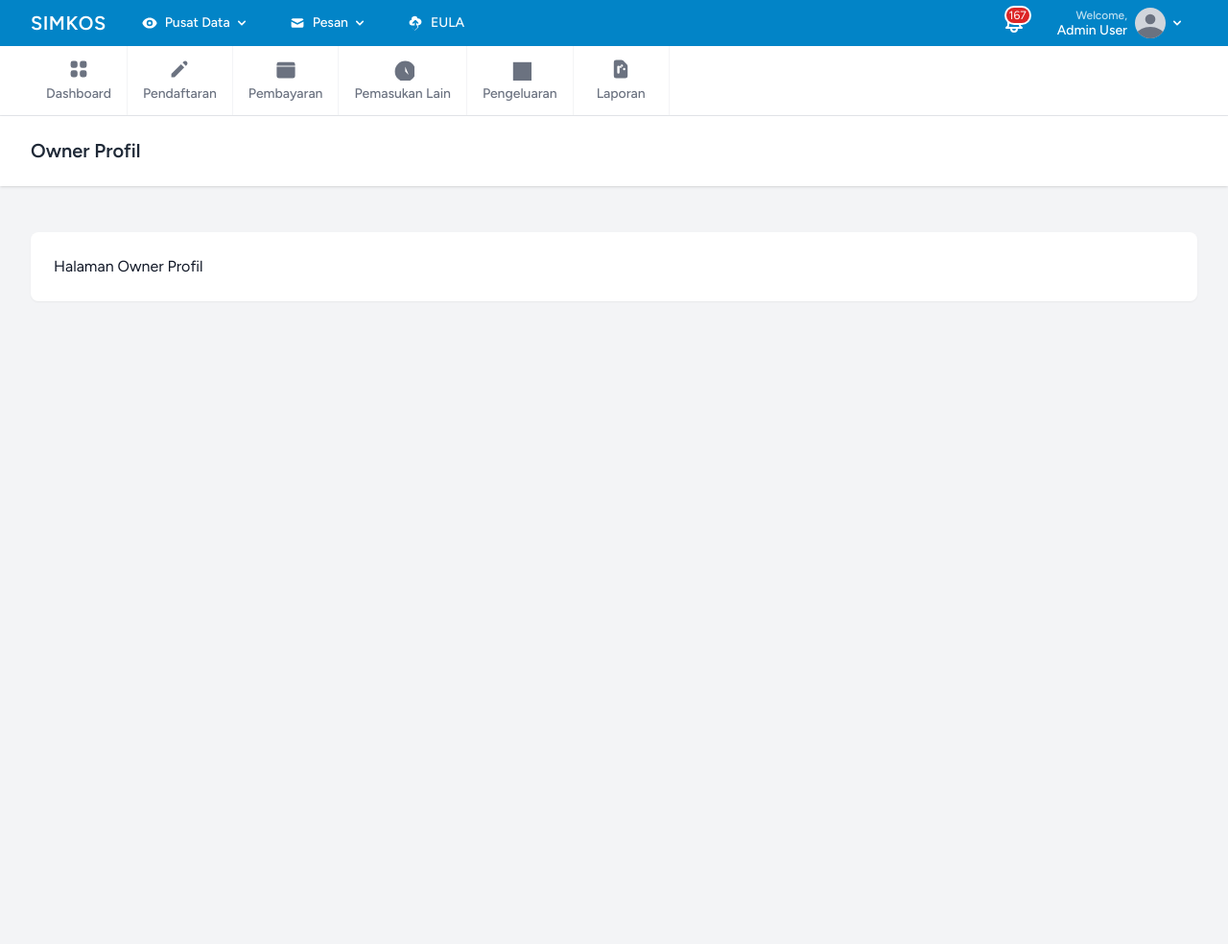
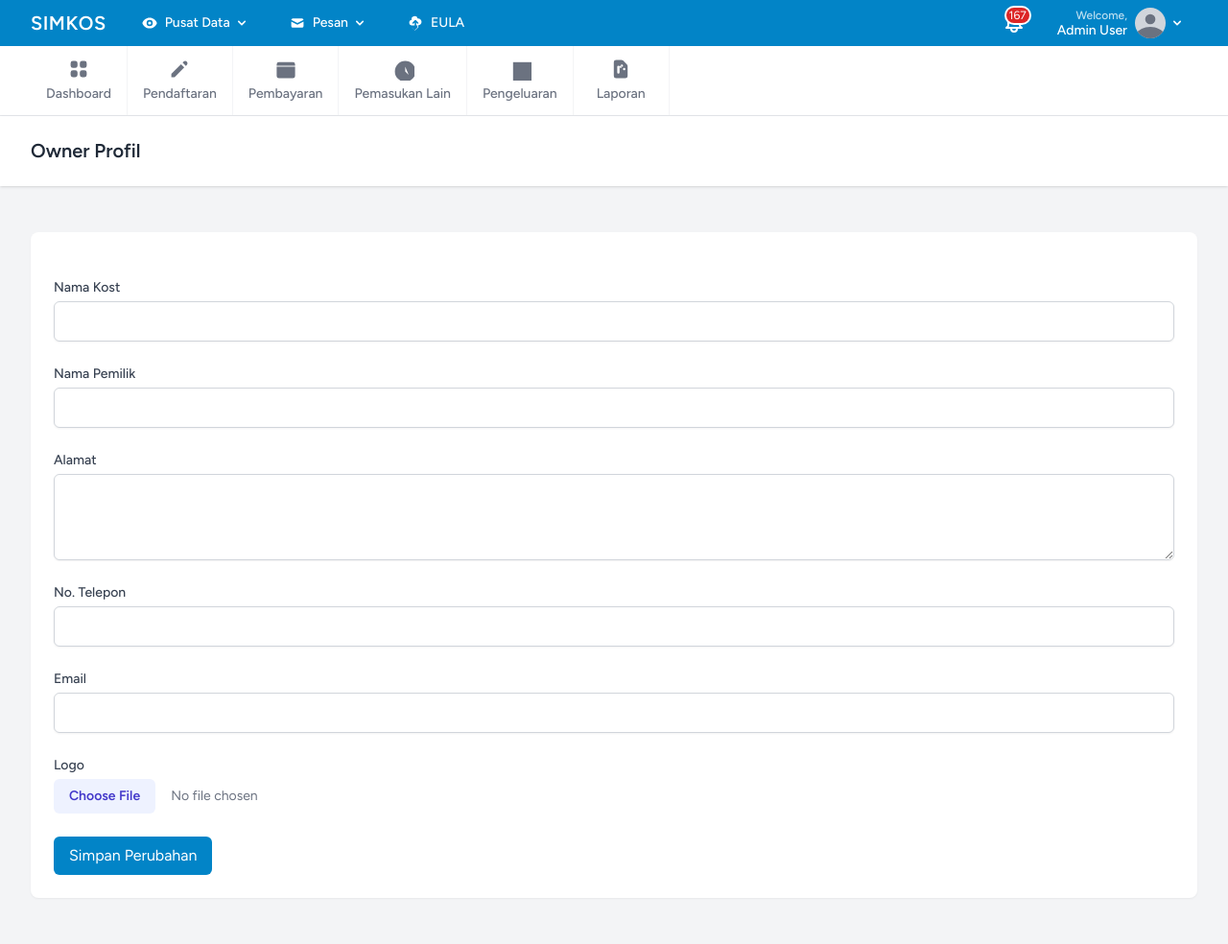
Before and after one commit to Indra77ya/manajemenkos, a Laravel app: page /admin/owner-profil in a window 1280 px wide. Shown: the whole page at 96% size. Before the commit the page ends 284 px from the top, so only its background shows below. Run offline with Laravel 12, Linux system fonts and the light colour scheme; a user stored in the database is signed in; data comes from the database, SQL or seed files in the repository; data that the repository does not hold is empty; style sheets or scripts are compiled from the project's sources.

Commit message:
feat: implement Owner Profile page
- Add OwnerProfile model and migration with fields: nama_kost, nama_pemilik, alamat, no_telepon, email, logo_path.
- Create OwnerProfileController with edit and update methods.
- Update web.php routes to use OwnerProfileController.
- Implement owner_profil.blade.php view with form and image upload.
- Add OwnerProfileTest.php for feature verification.

Co-authored-by: Indra77ya <42796139+Indra77ya@users.noreply.github.com>

```diff
--- /dev/null
+++ b/app/Http/Controllers/OwnerProfileController.php
@@ -0,0 +1,54 @@
+<?php
+
+namespace App\Http\Controllers;
+
+use App\Models\OwnerProfile;
+use Illuminate\Http\Request;
+use Illuminate\Support\Facades\Storage;
+
+class OwnerProfileController extends Controller
+{
+    public function edit()
+    {
+        $profile = OwnerProfile::first();
+        return view('admin.pusat_data.owner_profil', compact('profile'));
+    }
+
+    public function update(Request $request)
+    {
+        $request->validate([
+            'nama_kost' => 'nullable|string|max:255',
+            'nama_pemilik' => 'nullable|string|max:255',
+            'alamat' => 'nullable|string',
+            'no_telepon' => 'nullable|string|max:50',
+            'email' => 'nullable|email|max:255',
+            'logo' => 'nullable|image|mimes:jpeg,png,jpg,gif|max:2048',
+        ]);
+
+        $profile = OwnerProfile::first();
+
+        if (!$profile) {
+            $profile = new OwnerProfile();
+        }
+
+        $profile->nama_kost = $request->nama_kost;
+        $profile->nama_pemilik = $request->nama_pemilik;
+        $profile->alamat = $request->alamat;
+        $profile->no_telepon = $request->no_telepon;
+        $profile->email = $request->email;
+
+        if ($request->hasFile('logo')) {
+            // Delete old logo if exists
+            if ($profile->logo_path && Storage::disk('public')->exists($profile->logo_path)) {
+                Storage::disk('public')->delete($profile->logo_path);
+            }
+
+            $path = $request->file('logo')->store('logos', 'public');
+            $profile->logo_path = $path;
+        }
+
+        $profile->save();
+
+        return redirect()->route('admin.owner-profil')->with('success', 'Profil berhasil diperbarui.');
+    }
+}
--- /dev/null
+++ b/app/Models/OwnerProfile.php
@@ -0,0 +1,17 @@
+<?php
+
+namespace App\Models;
+
+use Illuminate\Database\Eloquent\Model;
+
+class OwnerProfile extends Model
+{
+    protected $fillable = [
+        'nama_kost',
+        'nama_pemilik',
+        'alamat',
+        'no_telepon',
+        'email',
+        'logo_path',
+    ];
+}
--- a/resources/views/admin/pusat_data/owner_profil.blade.php
+++ b/resources/views/admin/pusat_data/owner_profil.blade.php
@@ -7,9 +7,82 @@
 
     <div class="py-12">
         <div class="max-w-7xl mx-auto sm:px-6 lg:px-8">
+
+            @if(session('success'))
+                <div class="mb-4 bg-green-100 border border-green-400 text-green-700 px-4 py-3 rounded relative" role="alert">
+                    <strong class="font-bold">Sukses!</strong>
+                    <span class="block sm:inline">{{ session('success') }}</span>
+                </div>
+            @endif
+
             <div class="bg-white dark:bg-gray-800 overflow-hidden shadow-sm sm:rounded-lg">
                 <div class="p-6 text-gray-900 dark:text-gray-100">
-                    {{ __("Halaman Owner Profil") }}
+                    <form action="{{ route('admin.owner-profil.update') }}" method="POST" enctype="multipart/form-data" class="space-y-6">
+                        @csrf
+                        @method('PUT')
+
+                        <!-- Nama Kost -->
+                        <div>
+                            <label for="nama_kost" class="block text-sm font-medium text-gray-700 dark:text-gray-300">Nama Kost</label>
+                            <input type="text" name="nama_kost" id="nama_kost" value="{{ old('nama_kost', $profile->nama_kost ?? '') }}"
+                                   class="mt-1 block w-full rounded-md border-gray-300 shadow-sm focus:border-indigo-500 focus:ring-indigo-500 dark:bg-gray-900 dark:border-gray-600 dark:text-gray-300">
+                            @error('nama_kost') <span class="text-red-500 text-sm">{{ $message }}</span> @enderror
+                        </div>
+
+                        <!-- Nama Pemilik -->
+                        <div>
+                            <label for="nama_pemilik" class="block text-sm font-medium text-gray-700 dark:text-gray-300">Nama Pemilik</label>
+                            <input type="text" name="nama_pemilik" id="nama_pemilik" value="{{ old('nama_pemilik', $profile->nama_pemilik ?? '') }}"
+                                   class="mt-1 block w-full rounded-md border-gray-300 shadow-sm focus:border-indigo-500 focus:ring-indigo-500 dark:bg-gray-900 dark:border-gray-600 dark:text-gray-300">
+                            @error('nama_pemilik') <span class="text-red-500 text-sm">{{ $message }}</span> @enderror
+                        </div>
+
+                         <!-- Alamat -->
+                        <div>
+                            <label for="alamat" class="block text-sm font-medium text-gray-700 dark:text-gray-300">Alamat</label>
+                            <textarea name="alamat" id="alamat" rows="3"
+                                      class="mt-1 block w-full rounded-md border-gray-300 shadow-sm focus:border-indigo-500 focus:ring-indigo-500 dark:bg-gray-900 dark:border-gray-600 dark:text-gray-300">{{ old('alamat', $profile->alamat ?? '') }}</textarea>
+                            @error('alamat') <span class="text-red-500 text-sm">{{ $message }}</span> @enderror
+                        </div>
+
+                        <!-- No Telepon -->
+                        <div>
+                            <label for="no_telepon" class="block text-sm font-medium text-gray-700 dark:text-gray-300">No. Telepon</label>
+                            <input type="text" name="no_telepon" id="no_telepon" value="{{ old('no_telepon', $profile->no_telepon ?? '') }}"
+                                   class="mt-1 block w-full rounded-md border-gray-300 shadow-sm focus:border-indigo-500 focus:ring-indigo-500 dark:bg-gray-900 dark:border-gray-600 dark:text-gray-300">
+                            @error('no_telepon') <span class="text-red-500 text-sm">{{ $message }}</span> @enderror
+                        </div>
+
+                        <!-- Email -->
+                        <div>
+                            <label for="email" class="block text-sm font-medium text-gray-700 dark:text-gray-300">Email</label>
+                            <input type="email" name="email" id="email" value="{{ old('email', $profile->email ?? '') }}"
+                                   class="mt-1 block w-full rounded-md border-gray-300 shadow-sm focus:border-indigo-500 focus:ring-indigo-500 dark:bg-gray-900 dark:border-gray-600 dark:text-gray-300">
+                            @error('email') <span class="text-red-500 text-sm">{{ $message }}</span> @enderror
+                        </div>
+
+                        <!-- Logo -->
+                        <div>
+                            <label for="logo" class="block text-sm font-medium text-gray-700 dark:text-gray-300">Logo</label>
+                            @if(isset($profile->logo_path))
+                                <div class="mt-2 mb-2">
+                                    <img src="{{ asset('storage/' . $profile->logo_path) }}" alt="Current Logo" class="h-20 w-auto rounded border">
+                                </div>
+                            @endif
+                            <input type="file" name="logo" id="logo"
+                                   class="mt-1 block w-full text-sm text-gray-500 dark:text-gray-300
+                                          file:mr-4 file:py-2 file:px-4
+                                          file:rounded-md file:border-0
+                                          file:text-sm file:font-semibold
+                                          file:bg-indigo-50 file:text-indigo-700
+                                          hover:file:bg-indigo-100">
+                            @error('logo') <span class="text-red-500 text-sm">{{ $message }}</span> @enderror
+                        </div>
+
+                        <div class="flex items-center gap-4">
+                            <button type="submit" class="bg-sky-600 text-white px-4 py-2 rounded-md hover:bg-sky-700 transition">Simpan Perubahan</button>
+                        </div>
+                    </form>
                 </div>
             </div>
         </div>
--- a/routes/web.php
+++ b/routes/web.php
@@ -135,9 +135,8 @@ Route::middleware(['auth', 'role:admin'])->prefix('admin')->name('admin.')->grou
     })->name('laporan');
 
     // Pusat Data Routes
-    Route::get('/owner-profil', function () {
-        return view('admin.pusat_data.owner_profil');
-    })->name('owner-profil');
+    Route::get('/owner-profil', [\App\Http\Controllers\OwnerProfileController::class, 'edit'])->name('owner-profil');
+    Route::put('/owner-profil', [\App\Http\Controllers\OwnerProfileController::class, 'update'])->name('owner-profil.update');
 
     Route::get('/pengguna', function () {
         return view('admin.pusat_data.pengguna');
```
Also changed, not shown: create_admin.php (added, +22 -0 lines), tests/Feature/OwnerProfileTest.php (added, +53 -0 lines), database/migrations/2026_02_03_135448_create_owner_profiles_table.php (added).
